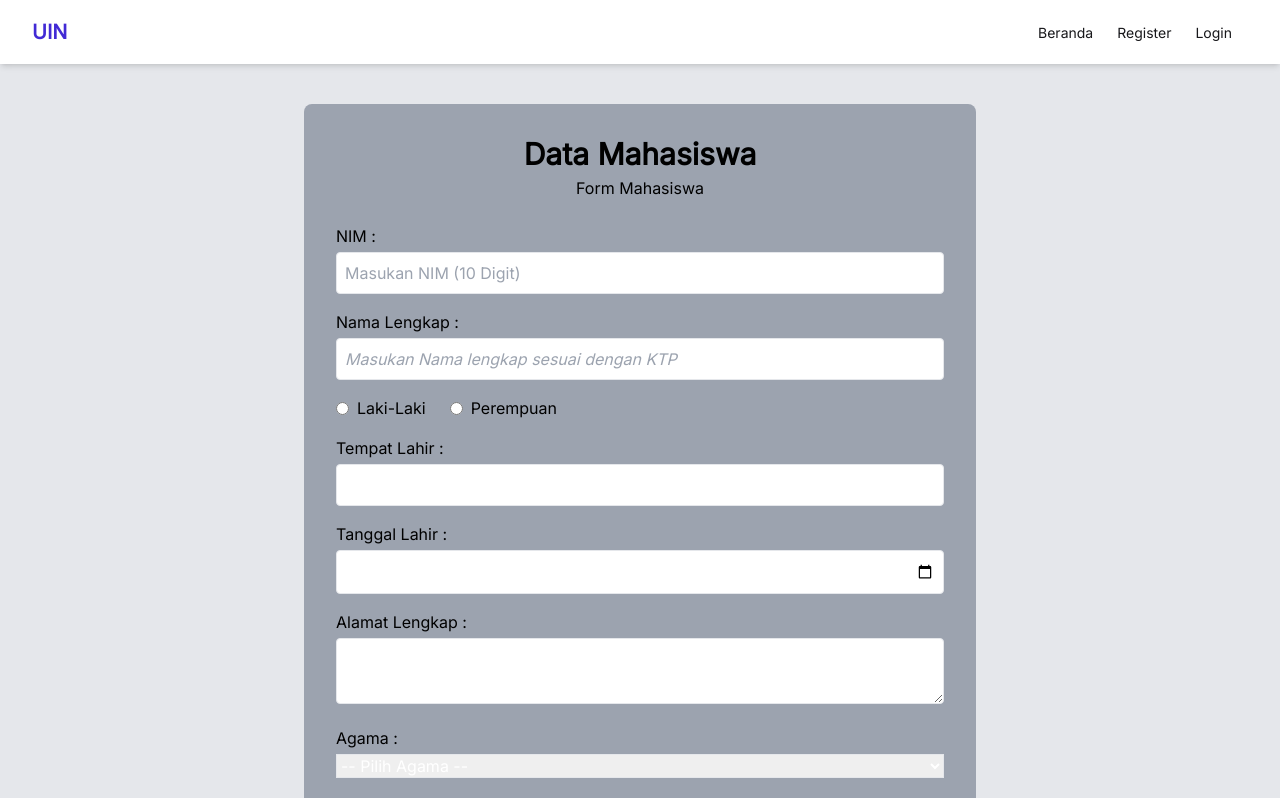
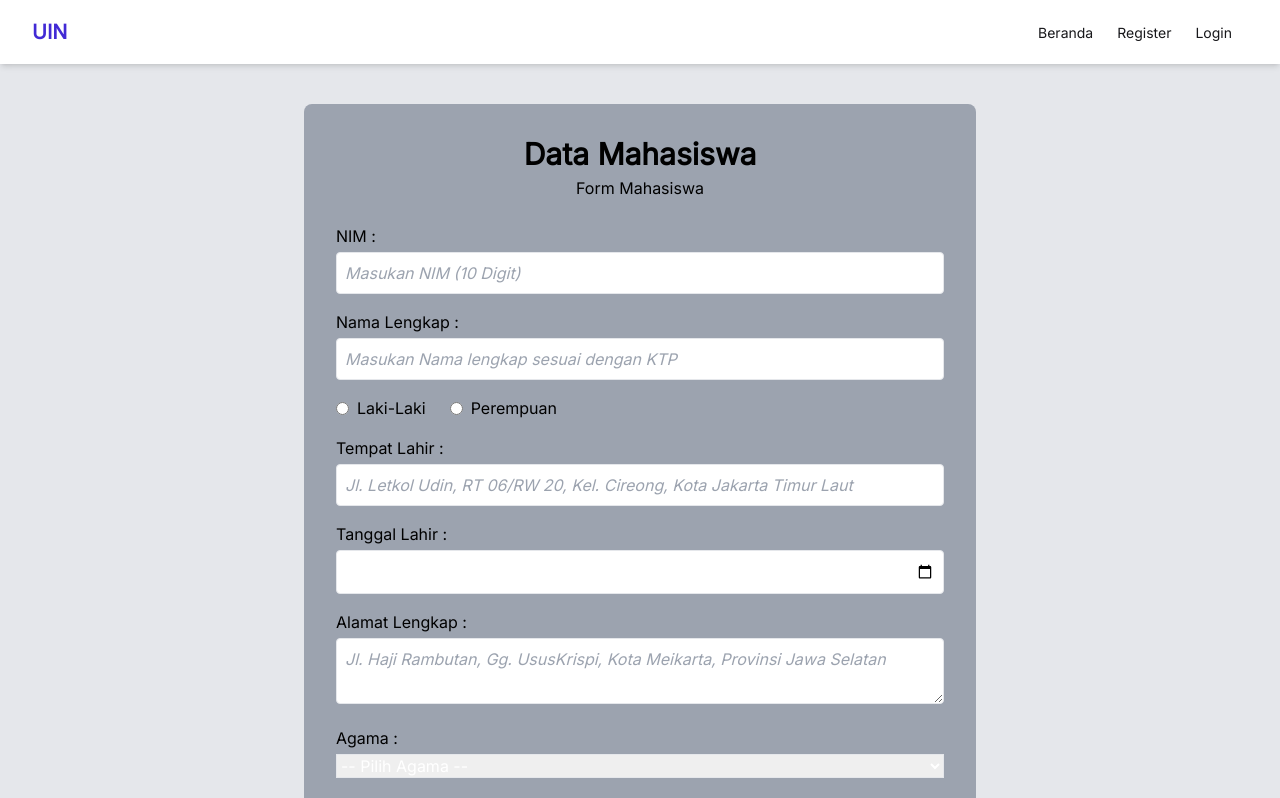
Before and after one commit to im-bara/Project-IMK, a React (Vite) app: page /Project-IMK/dashboard in a window 1280 px wide. Shown: the top 798 px of the page. Built offline with nearby package versions, Linux system fonts and the light colour scheme.

Commit message:
Ini last Seriusan.

```diff
--- a/src/pages/Dashboard.tsx
+++ b/src/pages/Dashboard.tsx
@@ -40,7 +40,7 @@ export default function dashboard() {
                             value={form.nim}
                             onChange={handleChange}
                             placeholder="Masukan NIM (10 Digit)"
-                            className="w-full border p-2 rounded text-italic" />
+                            className="w-full border p-2 rounded placeholder:italic" />
                     </div>
 
                     <div>
@@ -51,7 +51,7 @@ export default function dashboard() {
                             value={form.nama}
                             onChange={handleChange}
                             placeholder="Masukan Nama lengkap sesuai dengan KTP"
-                            className="w-full border p-2 rounded text-white text italic"
+                            className="w-full border p-2 rounded text-white text placeholder:italic"
                         />
                     </div>
 
@@ -88,7 +88,8 @@ export default function dashboard() {
                             name="tempatLahir"
                             value={form.tempatLahir}
                             onChange={handleChange}
-                            className="w-full border p-2 rounded text-white"
+                            className="w-full border p-2 rounded text-white placeholder:italic"
+                            placeholder="Jl. Letkol Udin, RT 06/RW 20, Kel. Cireong, Kota Jakarta Timur Laut"
                         />
                     </div>
 
@@ -99,7 +100,8 @@ export default function dashboard() {
                             name="tempatLahir"
                             value={form.tempatLahir}
                             onChange={handleChange}
-                            className="w-full border p-2 rounded text-white"
+                            className="w-full border italic p-2 rounded text-white"
+                            placeholder=""
                         />
                     </div>
 
@@ -109,7 +111,8 @@ export default function dashboard() {
                             name="alamat"
                             value={form.alamat}
                             onChange={handleChange}
-                            className="w-full border p-2 rounded"
+                            className="w-full placeholder:italic border text-white p-2 rounded"
+                            placeholder="Jl. Haji Rambutan, Gg. UsusKrispi, Kota Meikarta, Provinsi Jawa Selatan"
 
                         ></textarea>
 
@@ -132,7 +135,6 @@ export default function dashboard() {
                             <option value="Hindu">Hindu</option>
                             <option value="Buddha">Buddha</option>
                             <option value="Konghucu">Konghucu</option>
-                            <option value="Jawa">JAWA JAWA JAWA</option>
 
                         </select>
                     </div>
@@ -148,13 +150,17 @@ export default function dashboard() {
                         >
                             <option value="">-- Pilih Program Studi --</option>
                             <option value="Teknik Informatika">Teknik Informatika</option>
-                            <option value="Sastra Mesin">Sastra Mesin</option>
                             <option value="PGSD">Pendidikan Guru Sekolah Dasar</option>
                             <option value="Sistem Informasi">Sistem Informasi</option>
-                            <option value="Sastra Bangunan">Sastra Bangunan</option>
                             <option value="Manajemen">Manajemen</option>
                             <option value="Hukum">Hukum</option>
-                            <option value="Racism">Racism</option>
+                            <option value="HI">Hubungan Internasional</option>
+                            <option value="Farmasi">Farmasi</option>
+                            <option value="Kedokteran">Kedokteran</option>
+                            <option value="Kehutanan">Kehutanan</option>
+                            <option value="Fisika">Fisika Murni</option>
+                            <option value="Kimia">Kimia Murni</option>
+                            <option value="Geologi">Geologi</option>
 
                         </select>
                     </div>
```
